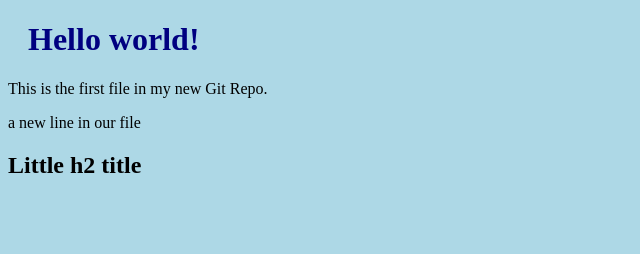
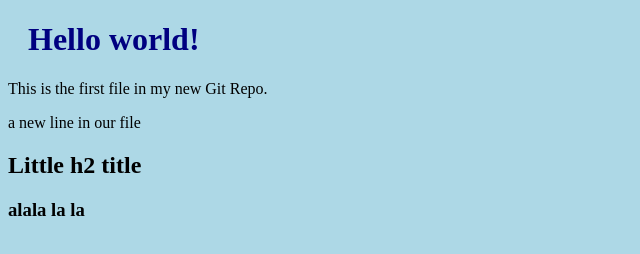
Before and after one commit to Willon22/hello-world, a plain HTML site: page index.html in a window 1280 px wide. Shown: the full height of the page, 0-640 px from the left. Drawn offline with Linux system fonts and the light colour scheme.

Commit message:
Added new heading

```diff
--- a/index.html
+++ b/index.html
@@ -14,6 +14,7 @@
 
     <div>
         <h2>Little h2 title </h2>
+        <h3>alala la la </h3>
     </div>
 
 </body>
```
